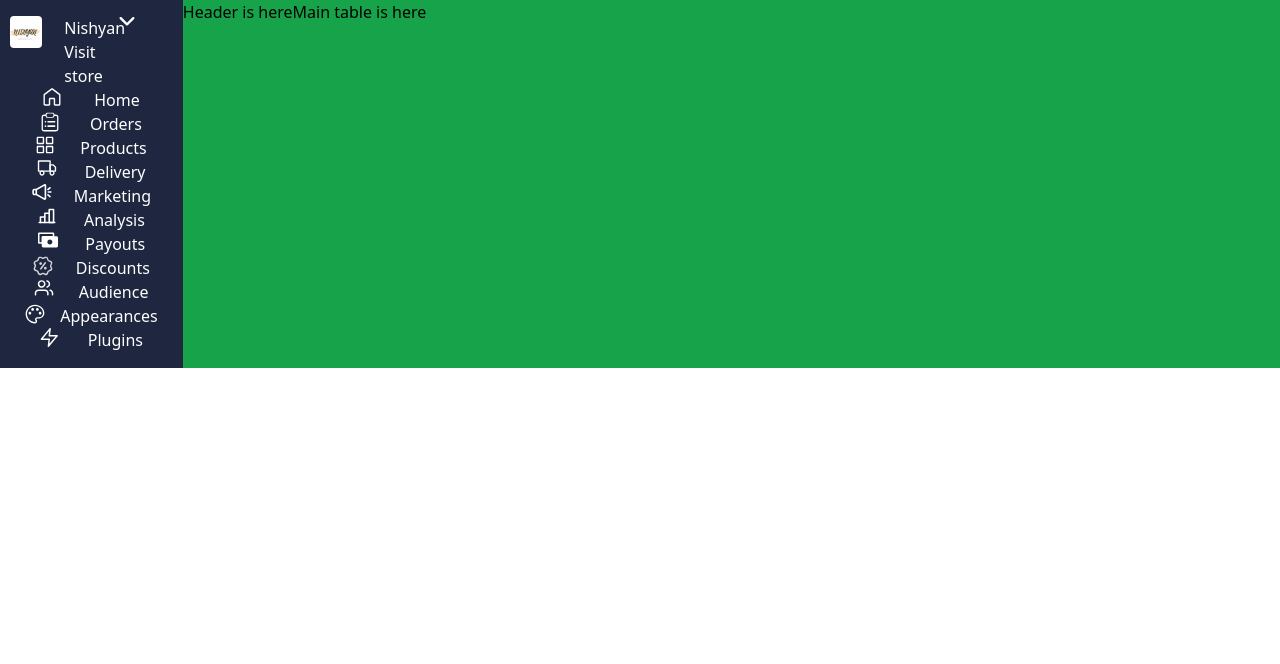
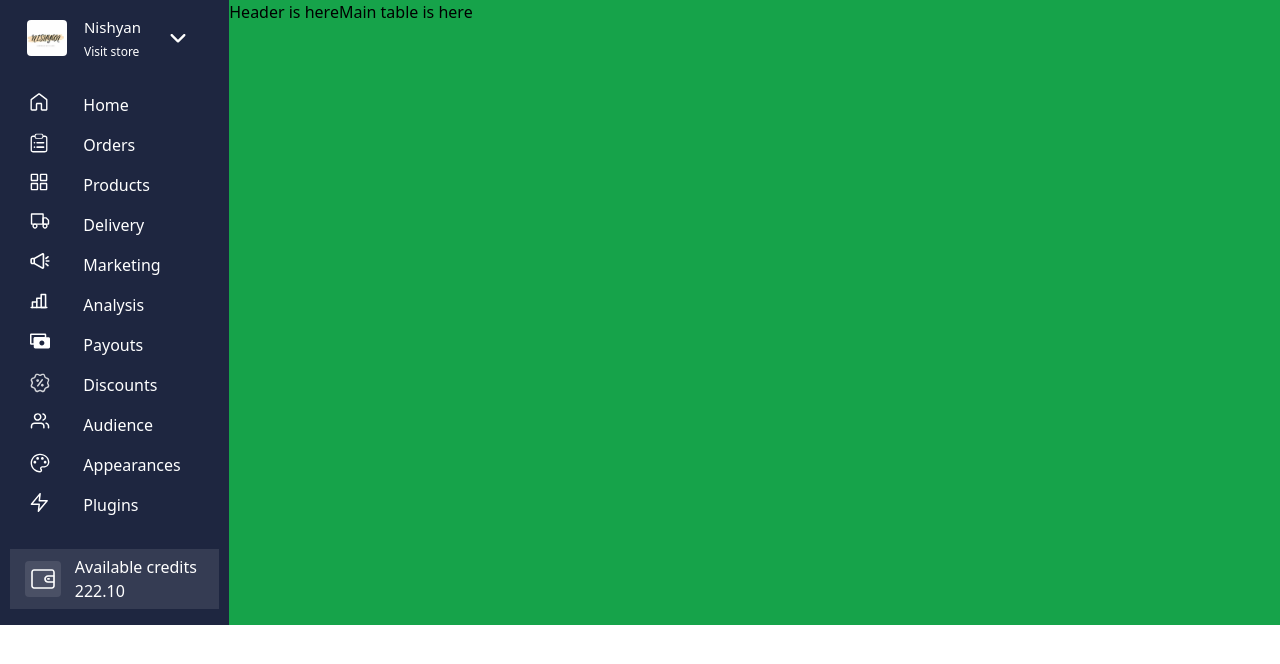
Before and after one commit to sarb001/Pixelperfect-ui, a React (Vite) app: page / in a window 1280 px wide. Shown: the top 664 px of the page. Built offline with nearby package versions, Linux system fonts and the light colour scheme.

Commit message:
sidebar completed

```diff
--- a/src/App.jsx
+++ b/src/App.jsx
@@ -8,8 +8,8 @@ function App() {
 
   return (
    <>
-      <div className = "grid grid-cols-[1fr,6fr]" >
-        <div className='bg-[#1E2640] pt-4 pb-4 pl-[10px] pr-[10px] text-white '>  <Sidebar /> </div>
+      <div className = "grid grid-cols-[1.2fr,5.5fr]" >
+        <div className='bg-[#1E2640] pt-4 pb-4 pl-[10px] pr-[10px] text-white h-full '>  <Sidebar /> </div>
         <div className='bg-green-600'>
            <Header />
            <Mainview />
--- a/src/components/Sidebar.jsx
+++ b/src/components/Sidebar.jsx
@@ -1,35 +1,55 @@
 import { IoHomeOutline } from "react-icons/io5";
-import { Analyticsimg, Appearancesimg, Audienceimg, Deliveryimg, Discountsimg, Dropdownimg, Homeimg, Marketingimg , Ordersimg, Payoutsimg, Pluginsimg, Productimg } from "./Images/AllImages";
+import { Analyticsimg, Appearancesimg, Audienceimg, Deliveryimg, Discountsimg, Dropdownimg, Homeimg, Marketingimg , Ordersimg, Payoutsimg, Pluginsimg, Productimg, Walletimg } from "./Images/AllImages";
 import Nishyanimg from '../assets/nishyan.png';
 
 
 export const Sidebar = () => {
     return (
-        <>
+        <div className="flex flex-col gap-6">
         <div> <Navtop /> </div>
         <div> <Pages /> </div>
-        </>
+        <div> <Basenav  /> </div>
+        </div>
     )
 }
 
+export const Basenav = () => {
+  return (
+    <div className="grid grid-cols-[2fr,6fr]  gap-[10px] bg-[#353C53] pt-[6px] pb-[6px] pl-3 pr-4">
+
+        <div className="flex justify-center items-center"> <Walletimg /> </div>
+
+        <div className="grid grid-rows-2">
+            <span> Available credits  </span>
+            <span> 222.10 </span>
+        </div>
+
+    </div>
+  )
+}
+
+
+
 export const Navtop = () => {
   return (
-    <div className="grid grid-cols-3">
-        <div> <img src = {Nishyanimg} className="w-8 h-8 rounded-[4px]" />  </div>
+    <div className="grid grid-cols-[6fr,2fr] gap-3">
 
-         <div>
-          <div> Nishyan </div>
-           <div> <a href = "#"> Visit store </a> </div>
-         </div>
+        <div className="grid grid-cols-2">
+          <div className="flex items-center justify-center"> <img src = {Nishyanimg} className="w-10 h-9 rounded-[4px]" />  </div>
 
-         <div>
+          <div className="flex flex-col gap-1">
+            <div className="text-[15px]"> Nishyan </div>
+            <div className="text-[12px]"> <a href = "#"> Visit store </a> </div>
+          </div>
+
+        </div>
+
+         <div className="flex flex-col justify-center">
            <Dropdownimg />
          </div>
     </div>
   )
 }
-
-
 
 const AllIcons = [
    { id : 1 ,  icon : <Homeimg /> , maintext : 'Home' },
@@ -49,18 +69,18 @@ const AllIcons = [
 const Pages = () => {
   return (
     <>
-        <div>
           <ul>
           {AllIcons?.map(i => {
              return(
-               <li key = {i?.id} className="flex flex-row justify-evenly">
+               <li key = {i?.id}>
+               <div className="grid grid-cols-[1fr,3fr] pl-5 pr-3 pt-2 pb-2 gap-3 hover:bg-red-600 cursor-pointer">
                   <div> {i?.icon} </div>
                   <div> {i?.maintext} </div>
+               </div>
                </li>
             )
             })}
           </ul>
-        </div>
     </>
   )
 }
```
